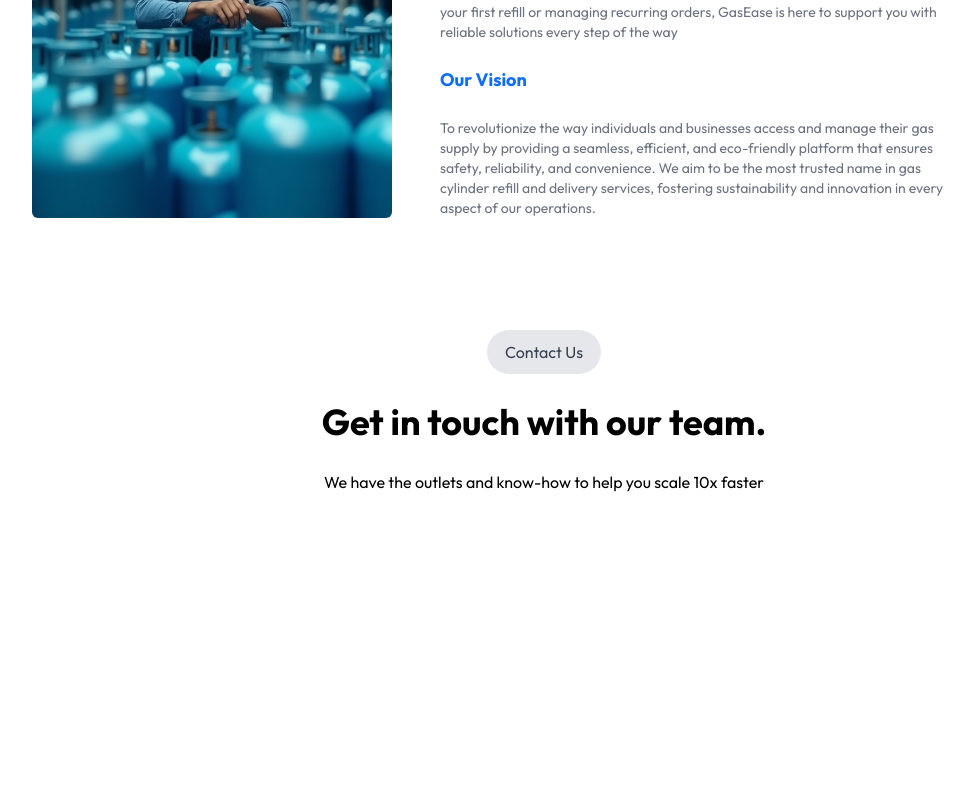
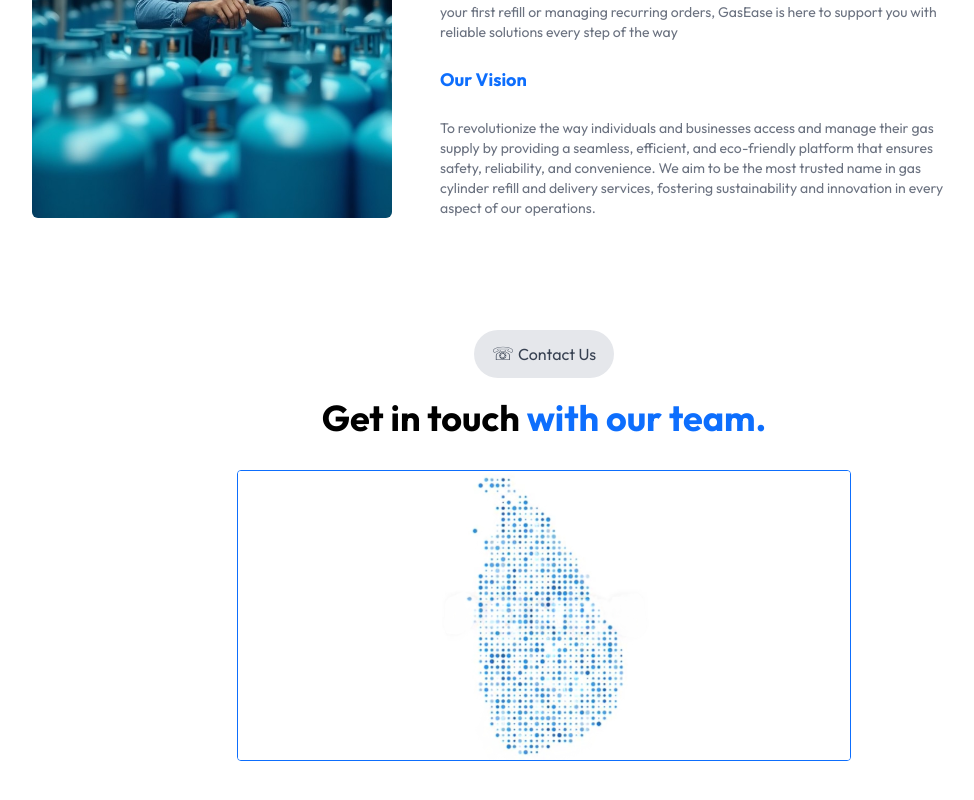
Before and after one commit to gasbygasplc/Supply-Chain-Management-for-Gas-By-Bas-PLC, a React (Vite) app in the folder frontend/: page / in a window 1280 px wide. Shown: the part 1889-2689 px from the top of the page, without its empty margins (96-1070 px from the left). Built offline with nearby package versions, Linux system fonts and the light colour scheme.

Commit message:
Enhance Contact Us component with improved layout and additional content structure

```diff
--- a/frontend/src/Components/ContactUs.jsx
+++ b/frontend/src/Components/ContactUs.jsx
@@ -7,19 +7,70 @@ const ContactUs = () => {
 
     <section id='contact-us' className='py-3 md:py-8'>
 
-        <div className='text-center flex flex-col gap-3 justify-center items-center'>
+        <div className='text-center flex flex-col gap-1 justify-center items-center'>
 
-            <p className='py-[10px] px-[18px] bg-gray-200 rounded-full text-gray-700'>Contact Us</p>
+            <p className='py-[10px] px-[18px] bg-gray-200 rounded-full text-gray-700'><span className='text-lg'>&#9743; </span> Contact Us</p>
 
-            <h1 className='font-bold py-4 text-4xl'>Get in touch with our team.</h1>
+            <h1 className='font-bold py-4 text-4xl'> Get in touch <span className='text-primary'> with our team.</span></h1>
 
-            <p>We have the outlets and know-how to help you scale 10x faster</p>
 
         </div>
 
-        <div>
+        <div className='flex flex-col gap-2 items-center'>
 
+            <img className='w-[60%] bg-white border border-primary rounded mt-4' src={asstets.contact_us} alt="" />
 
+            <div>
+
+                <div>
+
+                    <img src="" alt="" />
+
+                    <h6></h6>
+
+                    <p></p>
+
+                    <button></button>
+
+                </div>
+
+                <div>
+
+                    <img src="" alt="" />
+
+                    <h6></h6>
+
+                    <p></p>
+
+                    <button></button>
+
+                </div>
+
+                <div>
+
+                    <img src="" alt="" />
+
+                    <h6></h6>
+
+                    <p></p>
+
+                    <button></button>
+
+                </div>
+
+                <div>
+
+                    <img src="" alt="" />
+
+                    <h6></h6>
+
+                    <p></p>
+
+                    <button></button>
+
+                </div>
+
+            </div>
 
         </div>
 
```
